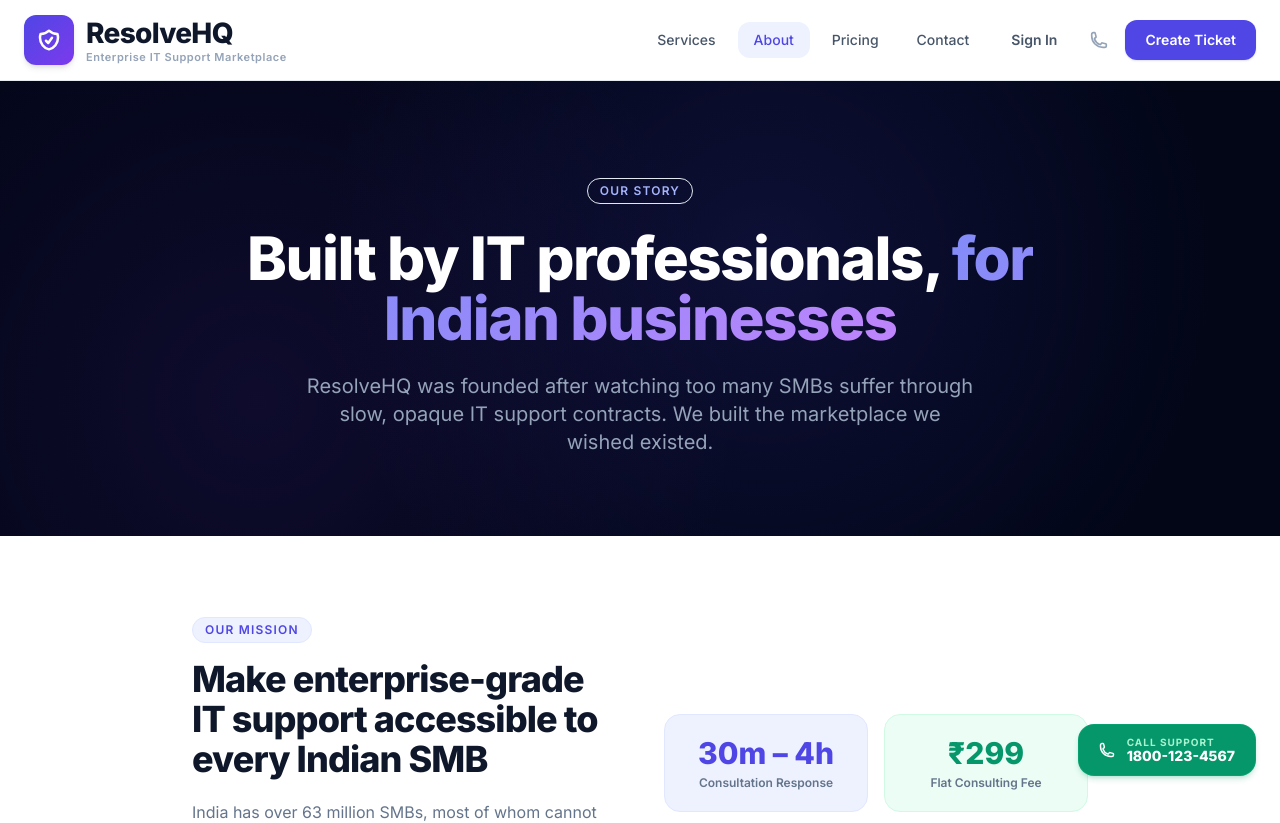
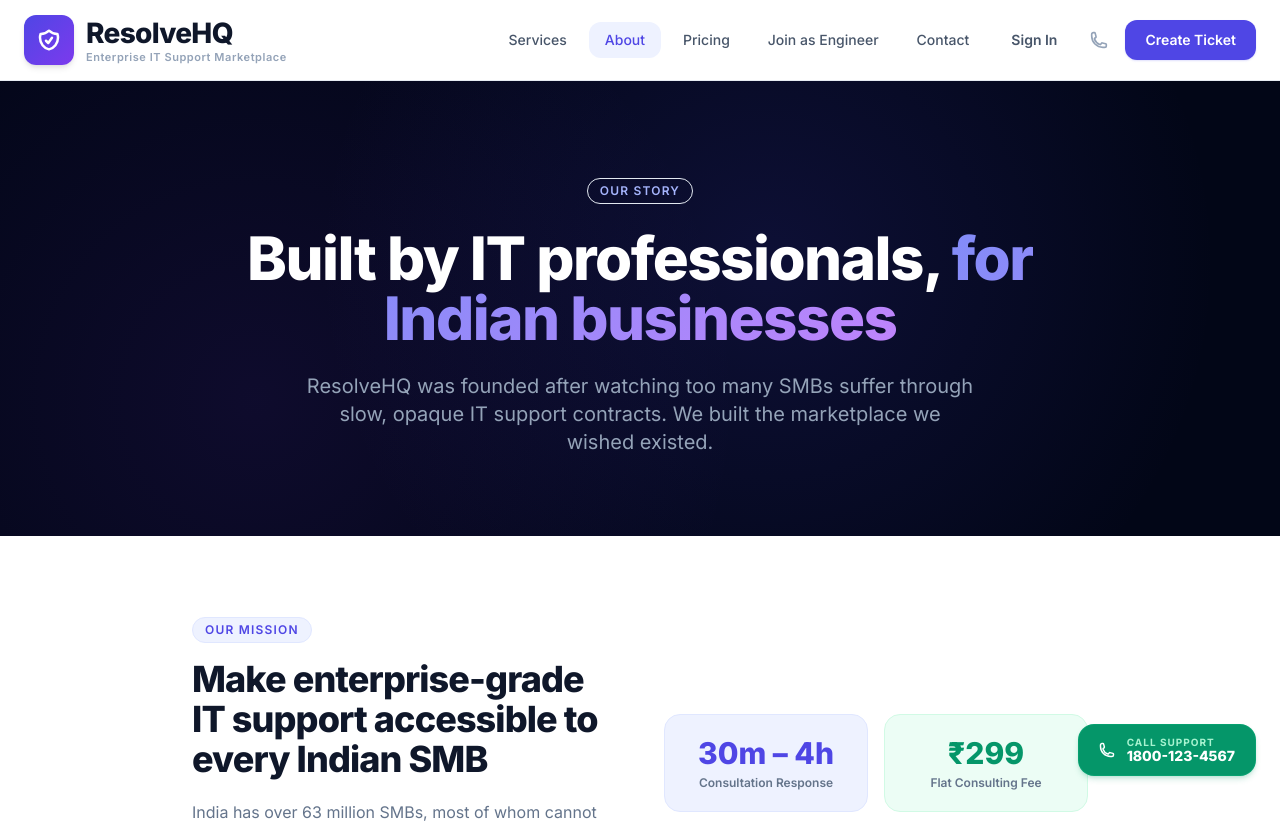
Before and after one commit to thakurvedakpro07/fridaySystems_Tech, a React (Vite) app in the folder frontend/: page /about in a window 1280 px wide. Shown: the top 823 px of the page. Built offline with nearby package versions, Linux system fonts and the light colour scheme.

Commit message:
Improve engineer onboarding discoverability in site navigation

```diff
--- a/frontend/src/components/layout/Header.jsx
+++ b/frontend/src/components/layout/Header.jsx
@@ -188,6 +188,7 @@ export default function Header() {
               <NavLink to="/services">Services</NavLink>
               <NavLink to="/about">About</NavLink>
               <NavLink to="/pricing">Pricing</NavLink>
+              <NavLink to="/register/freelancer">Join as Engineer</NavLink>
               <NavLink to="/contact">Contact</NavLink>
               <Link
                 to="/login"
@@ -303,6 +304,7 @@ export default function Header() {
               <NavLink to="/services" onClick={closeMenu}>Services</NavLink>
               <NavLink to="/about" onClick={closeMenu}>About</NavLink>
               <NavLink to="/pricing" onClick={closeMenu}>Pricing</NavLink>
+              <NavLink to="/register/freelancer" onClick={closeMenu}>Join as Engineer</NavLink>
               <NavLink to="/contact" onClick={closeMenu}>Contact</NavLink>
               <Link
                 to="/login"
--- a/frontend/src/components/layout/LandingFooter.jsx
+++ b/frontend/src/components/layout/LandingFooter.jsx
@@ -8,11 +8,12 @@ const YEAR = new Date().getFullYear();
 
 const NAV = {
   Product: [
-    { label: "How It Works",  href: "/#how-it-works" },
-    { label: "Services",      href: "/services",      internal: true },
-    { label: "Pricing",       href: "/pricing",       internal: true },
-    { label: "About Us",      href: "/about",         internal: true },
-    { label: "Contact",       href: "/contact",       internal: true },
+    { label: "How It Works",      href: "/#how-it-works" },
+    { label: "Services",          href: "/services",              internal: true },
+    { label: "Pricing",           href: "/pricing",               internal: true },
+    { label: "About Us",          href: "/about",                 internal: true },
+    { label: "Join as Engineer",  href: "/register/freelancer",   internal: true },
+    { label: "Contact",           href: "/contact",               internal: true },
   ],
   Platform: [
     { label: "Dashboard",     href: "/dashboard",     internal: true },
--- a/frontend/src/pages/Landing.jsx
+++ b/frontend/src/pages/Landing.jsx
@@ -1313,7 +1313,7 @@ function HelpCenterPreviewSection() {
 // ══════════════════════════════════════════════════════════════════
 function FreelancerCTASection() {
   return (
-    <section className="py-20 px-4 sm:px-6 bg-white">
+    <section id="join-as-engineer" className="py-20 px-4 sm:px-6 bg-white">
       <div className="max-w-5xl mx-auto">
         <Reveal>
           <div className="rounded-3xl overflow-hidden relative"
@@ -1335,7 +1335,7 @@ function FreelancerCTASection() {
                 <motion.div whileHover={{ scale: 1.04 }} whileTap={{ scale: 0.97 }}>
                   <Link to="/register/freelancer"
                     className="inline-flex items-center gap-2 bg-white text-violet-700 font-bold px-7 py-3.5 rounded-xl hover:bg-violet-50 transition-colors text-base">
-                    Become a Specialist
+                    Join as Engineer
                     <svg className="w-4 h-4" fill="none" viewBox="0 0 24 24" stroke="currentColor" strokeWidth={2.5}>
                       <path strokeLinecap="round" strokeLinejoin="round" d="M13.5 4.5L21 12m0 0l-7.5 7.5M21 12H3" />
                     </svg>
```
